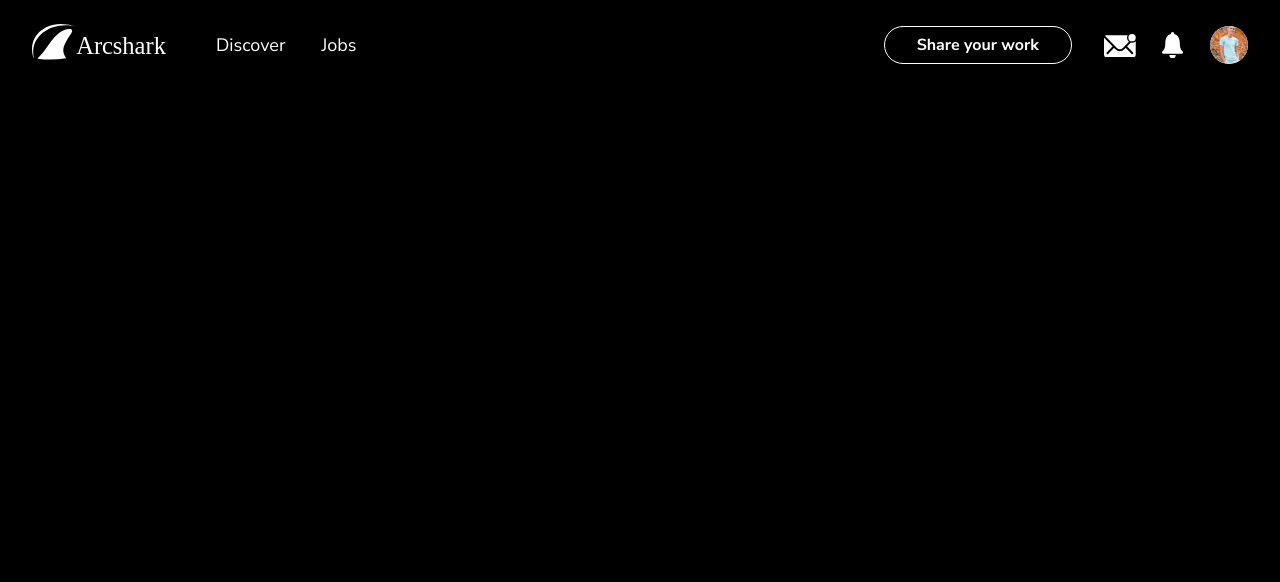
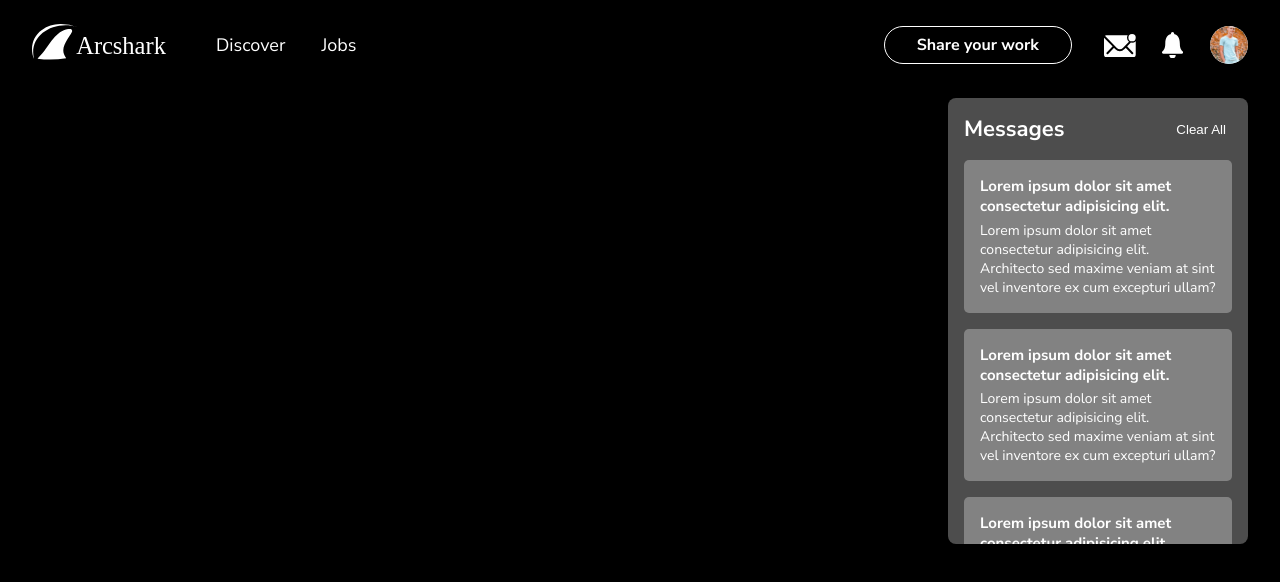
Before and after one commit to MehfoozurRehman/ArcShark, a React (Create React App) app: page / in a window 1280 px wide. Both pictures are taken after a click on the button 1119 px from the left and 45 px from the top of the page. Shown: the top 582 px of the page. Built offline with nearby package versions, Linux system fonts and the light colour scheme.

Commit message:
header mostly done

```diff
--- a/src/components/Header.js
+++ b/src/components/Header.js
@@ -1,10 +1,14 @@
-import React, { useEffect, useLayoutEffect, useState } from "react";
+import React, { useLayoutEffect, useState } from "react";
+import OutsideClickHandler from "react-outside-click-handler";
 import { X, Menu } from "react-feather";
 import { logo, user } from "../assets";
 
 export default function Header() {
   const [isUser, setIsUser] = useState(true);
   const [isNavOpen, setIsNavOpen] = useState(true);
+  const [isMessagePanelOpen, setIsMessagePanelOpen] = useState(false);
+  const [isNotificationPanelOpen, setIsNotificationPanelOpen] = useState(false);
+  const [isUserPanelOpen, setIsUserPanelOpen] = useState(true);
 
   useLayoutEffect(() => {
     function navStatus() {
@@ -49,7 +53,12 @@ export default function Header() {
               >
                 Share your work
               </a>
-              <button className="header__content__right__button__icon">
+              <button
+                className="header__content__right__button__icon"
+                onClick={() => {
+                  setIsMessagePanelOpen(!isMessagePanelOpen);
+                }}
+              >
                 <svg
                   id="Icon_ionic-ios-mail-unread"
                   data-name="Icon ionic-ios-mail-unread"
@@ -87,7 +96,37 @@ export default function Header() {
                   </g>
                 </svg>
               </button>
-              <button className="header__content__right__button__icon">
+              {isMessagePanelOpen ? (
+                <OutsideClickHandler
+                  onOutsideClick={() => {
+                    setIsMessagePanelOpen(false);
+                  }}
+                >
+                  <div className="header__content__right__panel header__content__right__panel__message">
+                    <div className="header__content__right__panel__header">
+                      <div className="header__content__right__panel__header__heading">
+                        Messages
+                      </div>
+                      <button className="header__content__right__panel__header__button">
+                        Clear All
+                      </button>
+                    </div>
+                    <div className="header__content__right__panel__content">
+                      <PanelEntry />
+                      <PanelEntry />
+                      <PanelEntry />
+                      <PanelEntry />
+                      <PanelEntry />
+                    </div>
+                  </div>
+                </OutsideClickHandler>
+              ) : null}
+              <button
+                className="header__content__right__button__icon"
+                onClick={() => {
+                  setIsNotificationPanelOpen(!isNotificationPanelOpen);
+                }}
+              >
                 <svg
                   id="Icon_ionic-ios-notifications"
                   data-name="Icon ionic-ios-notifications"
@@ -112,13 +151,64 @@ export default function Header() {
                   />
                 </svg>
               </button>
-              <button className="header__content__right__button__avatar">
+              {isNotificationPanelOpen ? (
+                <OutsideClickHandler
+                  onOutsideClick={() => {
+                    setIsNotificationPanelOpen(false);
+                  }}
+                >
+                  <div className="header__content__right__panel header__content__right__panel__notifications">
+                    <div className="header__content__right__panel__header">
+                      <div className="header__content__right__panel__header__heading">
+                        Notifications
+                      </div>
+                      <button className="header__content__right__panel__header__button">
+                        Clear All
+                      </button>
+                    </div>
+                    <div className="header__content__right__panel__content">
+                      <PanelEntry />
+                      <PanelEntry />
+                      <PanelEntry />
+                      <PanelEntry />
+                      <PanelEntry />
+                    </div>
+                  </div>
+                </OutsideClickHandler>
+              ) : null}
+              <button
+                className="header__content__right__button__avatar"
+                onClick={() => {
+                  setIsUserPanelOpen(!isUserPanelOpen);
+                }}
+              >
                 <img
                   src={user}
                   alt="user"
                   className="header__content__right__button__avatar__img"
                 />
               </button>
+              {isUserPanelOpen ? (
+                <OutsideClickHandler
+                  onOutsideClick={() => {
+                    setIsUserPanelOpen(false);
+                  }}
+                >
+                  <div className="header__content__right__panel header__content__right__panel__user">
+                    <div className="header__content__right__panel__content">
+                      <a
+                        href="#"
+                        className="header__content__right__panel__content__button"
+                      >
+                        Profile
+                      </a>
+                      <button className="header__content__right__panel__content__button">
+                        Logout
+                      </button>
+                    </div>
+                  </div>
+                </OutsideClickHandler>
+              ) : null}
             </>
           ) : (
             <>
@@ -153,3 +243,17 @@ export default function Header() {
     </div>
   );
 }
+
+function PanelEntry({}) {
+  return (
+    <a href="#" className="header__content__right__panel__content__entry">
+      <div className="header__content__right__panel__content__entry__heading">
+        Lorem ipsum dolor sit amet consectetur adipisicing elit.
+      </div>
+      <div className="header__content__right__panel__content__entry__info">
+        Lorem ipsum dolor sit amet consectetur adipisicing elit. Architecto sed
+        maxime veniam at sint vel inventore ex cum excepturi ullam?
+      </div>
+    </a>
+  );
+}
--- a/src/styles/global.scss
+++ b/src/styles/global.scss
@@ -19,6 +19,7 @@ body {
   position: absolute;
   top: 0px;
   left: 0px;
+  z-index: 9999;
 }
 .header__content {
   width: 100%;
@@ -58,6 +59,7 @@ body {
   display: flex;
   align-items: center;
   justify-content: flex-end;
+  position: relative;
 }
 .header__content__right__menu {
   width: 38px;
@@ -149,6 +151,119 @@ body {
   transition: 300ms ease-in-out;
   background-color: $primary;
 }
+.header__content__right__panel {
+  position: absolute;
+  top: 4.5em;
+  right: 0em;
+  background-color: rgba(255, 255, 255, 0.3);
+  display: flex;
+  flex-direction: column;
+  border-radius: 8px;
+}
+.header__content__right__panel__header {
+  width: 100%;
+  display: flex;
+  align-items: center;
+  justify-content: space-between;
+  padding: 1em;
+  padding-bottom: 0em;
+}
+.header__content__right__panel__header__heading {
+  font-size: 22px;
+  font-weight: bold;
+  color: white;
+}
+.header__content__right__panel__header__button {
+  background-color: transparent;
+  color: white;
+  border: none;
+  cursor: pointer;
+}
+.header__content__right__panel__header__button:hover {
+  transition: 300ms ease-in-out;
+  color: $primary;
+}
+.header__content__right__panel__content {
+  display: flex;
+  flex-direction: column;
+  max-width: 300px;
+  max-height: 400px;
+  overflow-y: auto;
+  padding: 1em;
+}
+.header__content__right__panel__content::-webkit-scrollbar {
+  width: 5px;
+}
+.header__content__right__panel__content::-webkit-scrollbar-thumb {
+  background-color: $primary;
+  border-radius: 50px;
+}
+.header__content__right__panel__content__entry {
+  display: flex;
+  flex-direction: column;
+  background-color: rgba(255, 255, 255, 0.3);
+  border-radius: 5px;
+  padding: 1em;
+  margin-bottom: 1em;
+  text-decoration: none;
+}
+.header__content__right__panel__content__entry__heading {
+  font-size: 15px;
+  color: $white;
+  font-weight: bold;
+  margin-bottom: 0.3em;
+}
+.header__content__right__panel__content__entry__info {
+  font-size: 14px;
+  color: $white;
+}
+.header__content__right__panel__content__entry:hover {
+  transition: 300ms ease-in-out;
+  background: linear-gradient(45deg, $primary, $secondary);
+}
+.header__content__right__panel__content__button {
+  width: 100px;
+  border-radius: 50px;
+  height: 35px;
+  background-color: transparent;
+  border: 1px solid $white;
+  color: white;
+  padding: 0em;
+  display: flex;
+  align-items: center;
+  justify-content: center;
+  text-decoration: none;
+  font-size: 14px;
+  font-weight: bold;
+  cursor: pointer;
+}
+.header__content__right__panel__content__button:first-child {
+  margin-bottom: 1em;
+}
+.header__content__right__panel__content__button:hover {
+  transition: 300ms ease-in-out;
+  background-color: $primary;
+}
+.header__content__right__panel__message {
+  right: -2em;
+}
+.header__content__right__panel__notifications {
+  right: -5em;
+}
+.header__content__right__panel__user {
+  right: -3.2em;
+}
+@media (max-width: 1440px) {
+  .header__content__right__panel__message {
+    right: 0em;
+  }
+  .header__content__right__panel__notifications {
+    right: 0em;
+  }
+  .header__content__right__panel__user {
+    right: 0em;
+  }
+}
 @media (max-width: 1000px) {
   .header__content__right__menu {
     display: flex;
```
